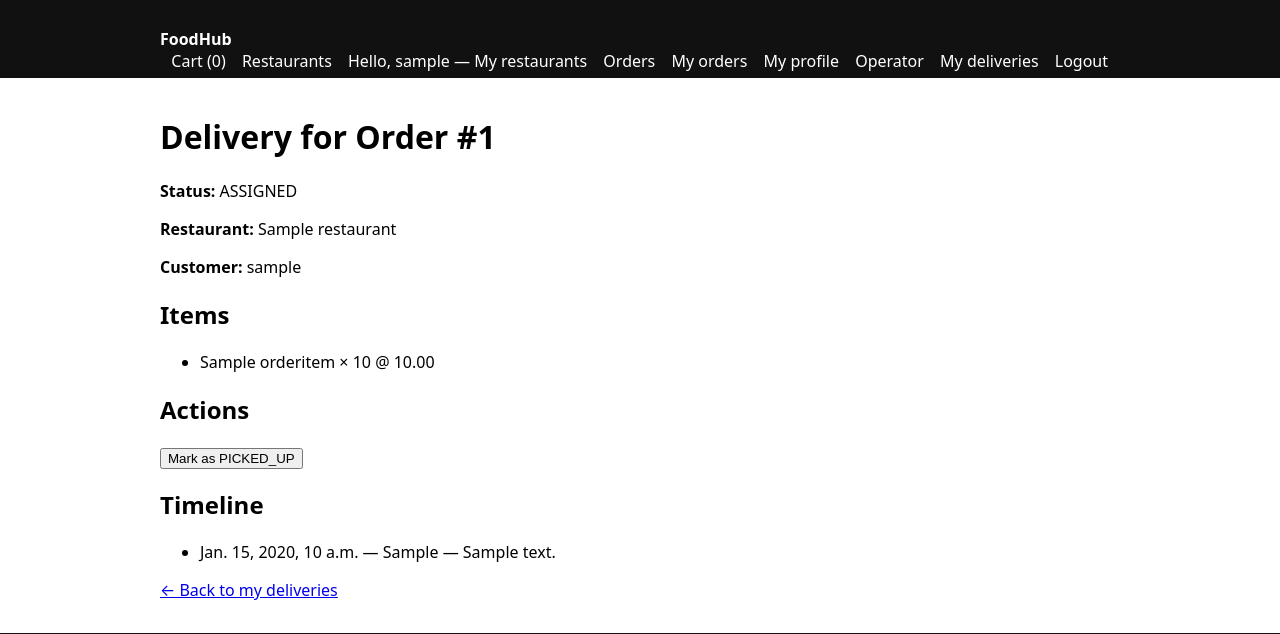
After one commit to Saretta1194/FoodHUB, a Django app: page /deliveries/rider/delivery/1/ in a window 1280 px wide. The commit adds this page. Shown: the top 634 px of the page. Run offline with Django 4.2, Linux system fonts and the light colour scheme; a user stored in the database is signed in; tables that the repository leaves empty hold one stand-in row (values such as "Sample post").

Commit message:
Add rider delivery status flow with notifications and tests

```diff
--- a/deliveries/models.py
+++ b/deliveries/models.py
@@ -37,6 +37,30 @@ class Delivery(models.Model):
         rid = f"rider={self.rider.username}" if self.rider else "rider=None"
         return f"Delivery(order={self.order_id}, {rid}, status={self.status})"
 
+    STATUS_FLOW = [STATUS_ASSIGNED, STATUS_PICKED_UP, STATUS_DELIVERED]
+
+    def can_advance_to(self, next_status: str) -> bool:
+        """Allow only forward transitions along STATUS_FLOW."""
+        try:
+            cur = self.STATUS_FLOW.index(self.status)
+            nxt = self.STATUS_FLOW.index(next_status)
+        except ValueError:
+            return False
+        return nxt == cur + 1
+
+    def advance_to(self, next_status: str, actor=None) -> None:
+        """Advance status and log an event; raise ValueError if invalid."""
+        if not self.can_advance_to(next_status):
+            raise ValueError("Invalid status transition")
+        self.status = next_status
+        self.save(update_fields=["status", "updated_at"])
+        DeliveryEvent.objects.create(
+            delivery=self,
+            event_type=DeliveryEvent.EVENT_STATUS_CHANGE,
+            message=f"Status changed to {next_status}",
+            actor=actor,
+        )
+
 
 class DeliveryEvent(models.Model):
     EVENT_ASSIGNED = "ASSIGNED"
--- /dev/null
+++ b/deliveries/templates/deliveries/rider_detail.html
@@ -0,0 +1,41 @@
+{% extends "base.html" %}
+{% block content %}
+<h1>Delivery for Order #{{ delivery.order.id }}</h1>
+
+<p><strong>Status:</strong> {{ delivery.status }}</p>
+<p><strong>Restaurant:</strong> {{ delivery.order.restaurant.name }}</p>
+<p><strong>Customer:</strong> {{ delivery.order.user.username }}</p>
+
+<h2>Items</h2>
+<ul>
+  {% for it in delivery.order.items.all %}
+    <li>{{ it.dish_name }} × {{ it.quantity }} @ {{ it.unit_price|floatformat:2 }}</li>
+  {% endfor %}
+</ul>
+
+<h2>Actions</h2>
+{% if delivery.status == "ASSIGNED" %}
+  <form method="post" action="{% url 'deliveries:rider_mark_picked' delivery.pk %}">
+    {% csrf_token %}
+    <button type="submit">Mark as PICKED_UP</button>
+  </form>
+{% elif delivery.status == "PICKED_UP" %}
+  <form method="post" action="{% url 'deliveries:rider_mark_delivered' delivery.pk %}">
+    {% csrf_token %}
+    <button type="submit">Mark as DELIVERED</button>
+  </form>
+{% else %}
+  <p>No further actions available.</p>
+{% endif %}
+
+<h2>Timeline</h2>
+<ul>
+  {% for ev in delivery.events.all %}
+    <li>{{ ev.created_at }} — {{ ev.event_type }} — {{ ev.message }}</li>
+  {% empty %}
+    <li>No events yet.</li>
+  {% endfor %}
+</ul>
+
+<p><a href="{% url 'deliveries:rider_deliveries' %}">&larr; Back to my deliveries</a></p>
+{% endblock %}
--- a/deliveries/urls.py
+++ b/deliveries/urls.py
@@ -1,5 +1,10 @@
 from django.urls import path
 from . import views
+from .views import (
+    RiderDeliveryDetailView,
+    RiderMarkPickedUpView,
+    RiderMarkDeliveredView,
+)
 
 app_name = "deliveries"
 
@@ -11,4 +16,7 @@ urlpatterns = [
         name="assign_rider",
     ),
     path("rider/", views.rider_deliveries, name="rider_deliveries"),
+    path("rider/delivery/<int:pk>/", RiderDeliveryDetailView.as_view(), name="rider_detail"),
+    path("rider/delivery/<int:pk>/picked/", RiderMarkPickedUpView.as_view(), name="rider_mark_picked"),
+    path("rider/delivery/<int:pk>/delivered/", RiderMarkDeliveredView.as_view(), name="rider_mark_delivered"),
 ]
--- a/deliveries/views.py
+++ b/deliveries/views.py
@@ -1,11 +1,17 @@
+from django.core.mail import send_mail
 from django.contrib import messages
 from django.contrib.admin.views.decorators import staff_member_required
 from django.contrib.auth.decorators import login_required
+from django.contrib.auth.mixins import LoginRequiredMixin,UserPassesTestMixin
+from django.views.generic import DetailView
 from django.shortcuts import get_object_or_404, render, redirect
 from django.urls import reverse
 from orders.models import Order
 from .models import Delivery, DeliveryEvent
 from .forms import AssignRiderForm
+from django.views import View
+from django.conf import settings
+
 
 
 @staff_member_required
@@ -58,3 +64,73 @@ def rider_deliveries(request):
     """List deliveries assigned to the current rider."""
     qs = Delivery.objects.filter(rider=request.user).order_by("-assigned_at")
     return render(request, "deliveries/rider_list.html", {"deliveries": qs})
+
+class RiderDeliveryPermissionMixin(UserPassesTestMixin):
+    """Allow only the assigned rider to access/modify the delivery."""
+    raise_exception = True  # return 403 instead of redirect
+
+    def get_object(self):
+        pk = self.kwargs.get("pk")
+        return get_object_or_404(Delivery, pk=pk)
+
+    def test_func(self):
+        delivery = self.get_object()
+        return delivery.rider_id == self.request.user.id
+
+
+class RiderDeliveryDetailView(LoginRequiredMixin, RiderDeliveryPermissionMixin, DetailView):
+    model = Delivery
+    template_name = "deliveries/rider_detail.html"
+    context_object_name = "delivery"
+
+
+class RiderMarkPickedUpView(LoginRequiredMixin, RiderDeliveryPermissionMixin, View):
+    """Set delivery to PICKED_UP and notify customer."""
+    def post(self, request, pk):
+        delivery = self.get_object()
+        try:
+            delivery.advance_to(Delivery.STATUS_PICKED_UP, actor=request.user)
+        except ValueError:
+            messages.error(request, "Invalid status transition.")
+            return redirect("deliveries:rider_detail", pk=delivery.pk)
+
+        # notify customer
+        order = delivery.order
+        subject = f"Your order #{order.id} has been picked up"
+        message = "Your order is on its way to you."
+        from_email = getattr(settings, "DEFAULT_FROM_EMAIL", "no-reply@foodhub.local")
+        recipient_list = [order.user.email] if order.user.email else []
+        if recipient_list:
+            try:
+                send_mail(subject, message, from_email, recipient_list, fail_silently=True)
+            except Exception:
+                pass
+
+        messages.success(request, "Marked as PICKED_UP.")
+        return redirect("deliveries:rider_detail", pk=delivery.pk)
+
+
+class RiderMarkDeliveredView(LoginRequiredMixin, RiderDeliveryPermissionMixin, View):
+    """Set delivery to DELIVERED and notify customer."""
+    def post(self, request, pk):
+        delivery = self.get_object()
+        try:
+            delivery.advance_to(Delivery.STATUS_DELIVERED, actor=request.user)
+        except ValueError:
+            messages.error(request, "Invalid status transition.")
+            return redirect("deliveries:rider_detail", pk=delivery.pk)
+
+        # notify customer
+        order = delivery.order
+        subject = f"Your order #{order.id} has been delivered"
+        message = "Enjoy your meal! Your order has been delivered."
+        from_email = getattr(settings, "DEFAULT_FROM_EMAIL", "no-reply@foodhub.local")
+        recipient_list = [order.user.email] if order.user.email else []
+        if recipient_list:
+            try:
+                send_mail(subject, message, from_email, recipient_list, fail_silently=True)
+            except Exception:
+                pass
+
+        messages.success(request, "Marked as DELIVERED.")
+        return redirect("deliveries:rider_detail", pk=delivery.pk)
```
Also changed, not shown: deliveries/tests/test_status_flow.py (added, +78 -0 lines), deliveries/tests/tests.py (renamed from deliveries/tests.py, +39 -10 lines), foodhub/settings.py (+8 -2 lines), orders/templates/orders/my_orders.html (+6 -2 lines).
